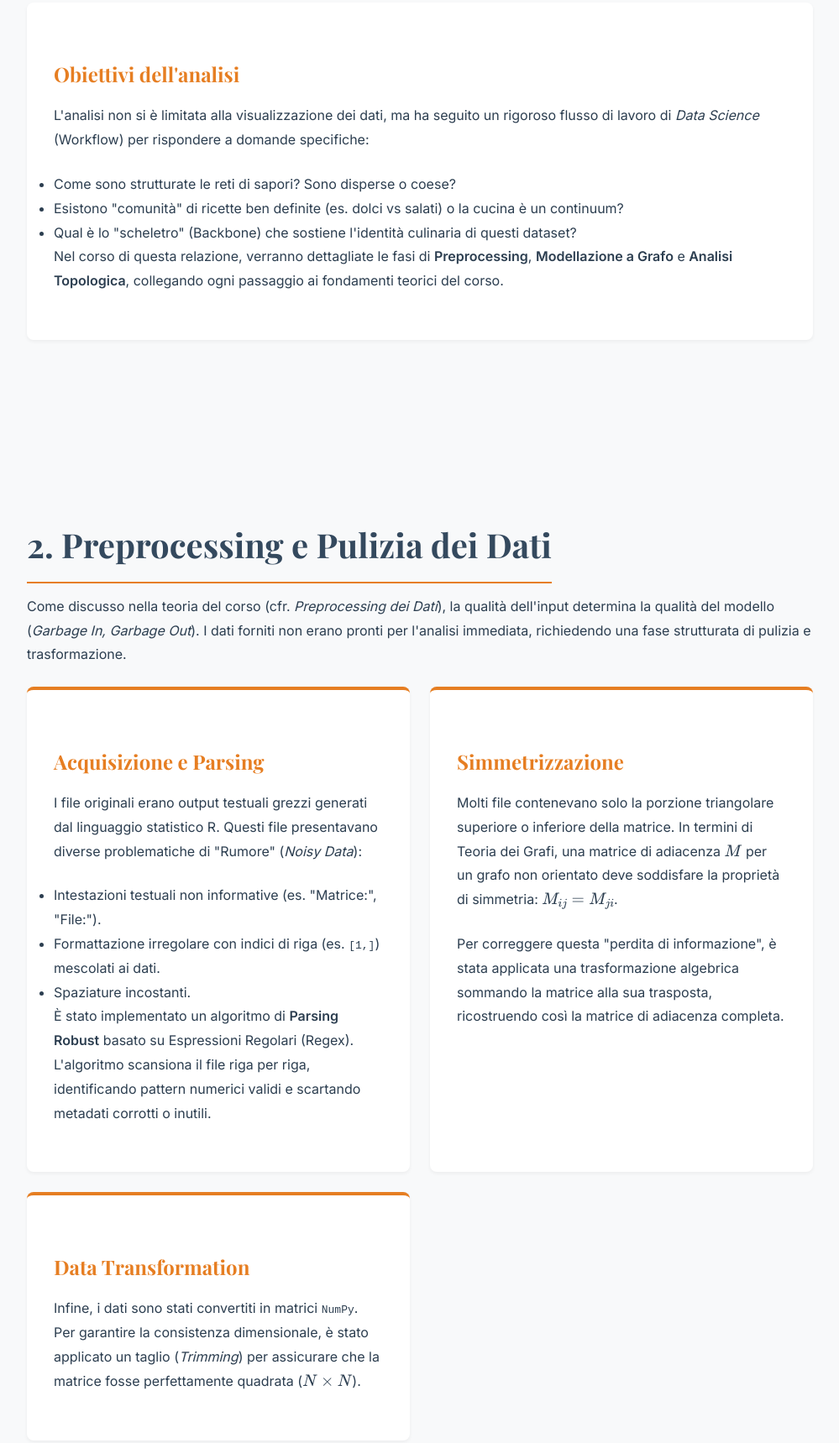
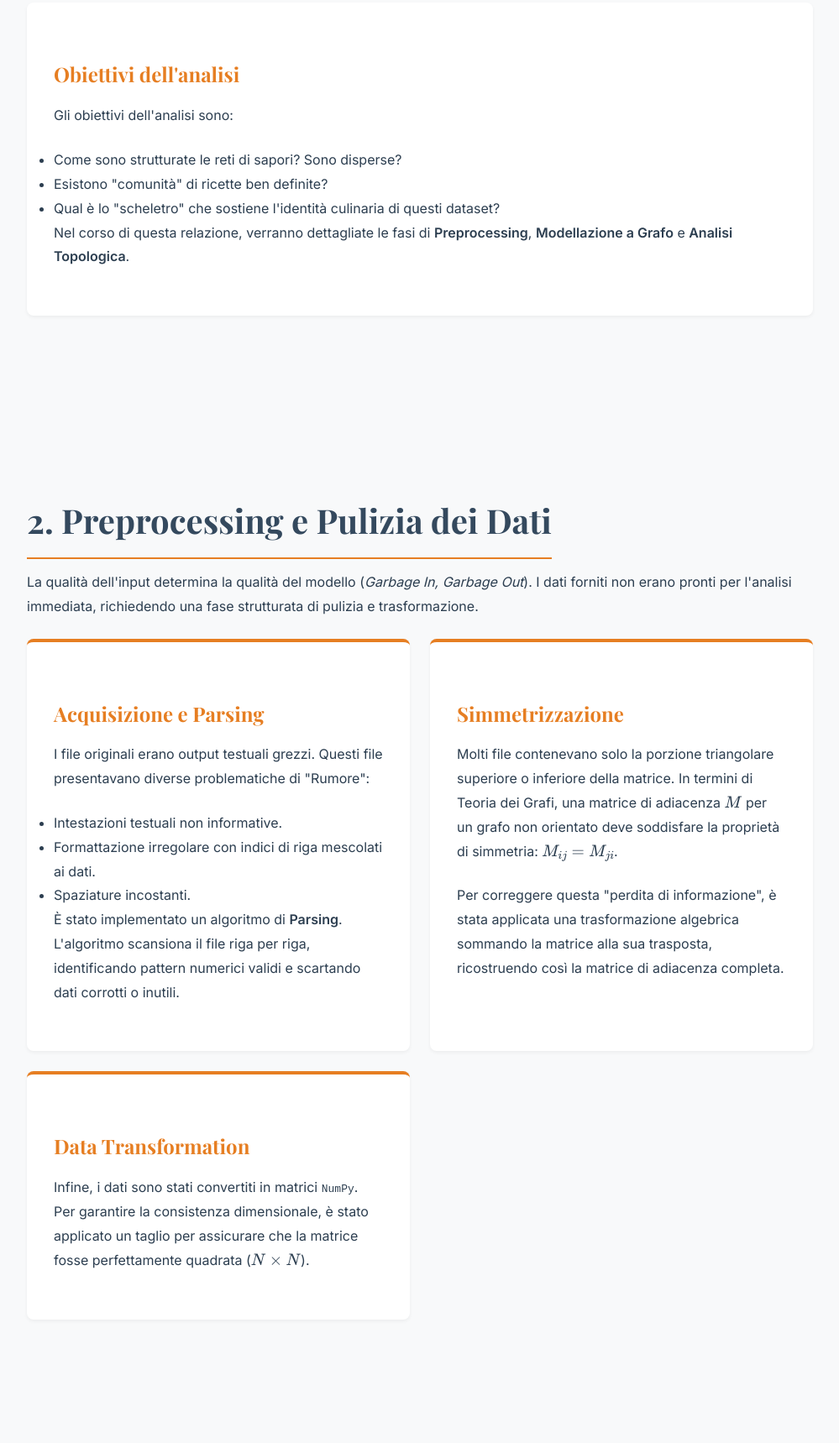
Before and after one commit to yokxi/food-network-analysis, a plain HTML site: page index.html in a window 1280 px wide. Shown: the part 1509-3228 px from the top of the page at 84% size, without its empty margins (140-1139 px from the left). Drawn offline with nearby package versions, Linux system fonts and the light colour scheme; a web font is replaced by a local one.

Commit message:
cambiata immagine

```diff
--- a/index.html
+++ b/index.html
@@ -71,17 +71,14 @@
 
             <div class="content-block">
                 <h3>Obiettivi dell'analisi</h3>
-                <p>L'analisi non si è limitata alla visualizzazione dei dati, ma ha seguito un rigoroso flusso di lavoro
-                    di <em>Data Science</em> (Workflow) per rispondere a domande specifiche:</p>
+                <p>Gli obiettivi dell'analisi sono:</p>
                 <ul>
-                    <li>Come sono strutturate le reti di sapori? Sono disperse o coese?</li>
-                    <li>Esistono "comunità" di ricette ben definite (es. dolci vs salati) o la cucina è un continuum?
-                    </li>
-                    <li>Qual è lo "scheletro" (Backbone) che sostiene l'identità culinaria di questi dataset?</li>
+                    <li>Come sono strutturate le reti di sapori? Sono disperse?</li>
+                    <li>Esistono "comunità" di ricette ben definite?</li>
+                    <li>Qual è lo "scheletro" che sostiene l'identità culinaria di questi dataset?</li>
                 </ul>
                 <p>Nel corso di questa relazione, verranno dettagliate le fasi di <strong>Preprocessing</strong>,
-                    <strong>Modellazione a Grafo</strong> e <strong>Analisi Topologica</strong>, collegando ogni
-                    passaggio ai fondamenti teorici del corso.
+                    <strong>Modellazione a Grafo</strong> e <strong>Analisi Topologica</strong>.
                 </p>
             </div>
 
@@ -90,23 +87,22 @@
         <section id="preprocessing" class="chapter">
             <h2>2. Preprocessing e Pulizia dei Dati</h2>
 
-            <p>Come discusso nella teoria del corso (cfr. <em>Preprocessing dei Dati</em>), la qualità dell'input
-                determina la qualità del modello (<em>Garbage In, Garbage Out</em>). I dati forniti non erano pronti per
-                l'analisi immediata, richiedendo una fase strutturata di pulizia e trasformazione.</p>
+            <p>La qualità dell'input determina la qualità del modello (<em>Garbage In, Garbage Out</em>). I dati forniti
+                non erano pronti per l'analisi immediata, richiedendo una fase strutturata di pulizia e trasformazione.
+            </p>
 
             <div class="card-grid">
                 <div class="card">
                     <h3>Acquisizione e Parsing</h3>
-                    <p>I file originali erano output testuali grezzi generati dal linguaggio statistico R. Questi file
-                        presentavano diverse problematiche di "Rumore" (<em>Noisy Data</em>):</p>
+                    <p>I file originali erano output testuali grezzi. Questi file presentavano diverse problematiche di
+                        "Rumore":</p>
                     <ul>
-                        <li>Intestazioni testuali non informative (es. "Matrice:", "File:").</li>
-                        <li>Formattazione irregolare con indici di riga (es. <code>[1,]</code>) mescolati ai dati.</li>
+                        <li>Intestazioni testuali non informative.</li>
+                        <li>Formattazione irregolare con indici di riga mescolati ai dati.</li>
                         <li>Spaziature incostanti.</li>
                     </ul>
-                    <p>È stato implementato un algoritmo di <strong>Parsing Robust</strong> basato su Espressioni
-                        Regolari (Regex). L'algoritmo scansiona il file riga per riga, identificando pattern numerici
-                        validi e scartando metadati corrotti o inutili.</p>
+                    <p>È stato implementato un algoritmo di <strong>Parsing</strong>. L'algoritmo scansiona il file
+                        riga per riga, identificando pattern numerici validi e scartando dati corrotti o inutili.</p>
                 </div>
                 <div class="card">
                     <h3>Simmetrizzazione</h3>
@@ -119,8 +115,8 @@
                 <div class="card">
                     <h3>Data Transformation</h3>
                     <p>Infine, i dati sono stati convertiti in matrici <code>NumPy</code>. Per garantire la consistenza
-                        dimensionale, è stato applicato un taglio (<em>Trimming</em>) per assicurare che la matrice
-                        fosse perfettamente quadrata ($N \times N$).</p>
+                        dimensionale, è stato applicato un taglio per assicurare che la matrice fosse perfettamente
+                        quadrata ($N \times N$).</p>
                 </div>
             </div>
         </section>
@@ -150,19 +146,18 @@
                 <div class="col">
                     <h4>Cucina Tradizionale</h4>
                     <p>Ha mostrato una densità alta ($\approx 0.81$), indicando una forte condivisione di ingredienti
-                        base (es. soffritti), ma mantenendo una certa variabilità.</p>
+                        base, ma mantenendo una certa variabilità.</p>
                 </div>
                 <div class="col">
                     <h4>Alta Cucina (Roca)</h4>
-                    <p>Ha mostrato una densità estrema ($\approx 0.998$). Questo trasforma la rete quasi in una
-                        <strong>Clique</strong> (Grafo Completo). Ciò suggerisce che nel menu di Roca, quasi ogni piatto
-                        richiama sapori presenti in tutti gli altri piatti.
+                    <p>Ha mostrato una densità estrema ($\approx 0.998$). Questo trasforma la rete quasi in un
+                        Grafo Completo. Ciò suggerisce che nel menu di Roca, quasi ogni piatto richiama sapori
+                        presenti in tutti gli altri piatti.
                     </p>
                 </div>
             </div>
 
             <div class="table-wrapper" style="margin-top: 2rem; margin-bottom: 3rem;">
-                <h4 style="text-align: center;">Tabella 1: Confronto metriche topologiche</h4>
                 <table style="width: 100%; border-collapse: collapse; box-shadow: 0 2px 4px rgba(0,0,0,0.1);">
                     <thead style="background-color: #34495e; color: white;">
                         <tr>
@@ -243,15 +238,15 @@
 
             <p>Uno degli obiettivi era verificare se fosse possibile distinguere automaticamente categorie di piatti
                 (es. Primi, Secondi, Dolci) basandosi solo sugli ingredienti. Per fare ciò, è stato applicato un
-                algoritmo di <strong>Community Detection</strong> (Greedy Modularity).</p>
+                algoritmo di <strong>Community Detection</strong></p>
 
             <div class="alert-box">
                 <h4>Risultati: L'Effetto Hairball</h4>
                 <p>L'applicazione dell'algoritmo ai nostri dataset ha restituito valori di Modularità estremamente bassi
                     (intorno a <strong>0.04 - 0.05</strong>).</p>
                 <p>Questo fenomeno è noto come <strong>Hairball Effect</strong>. Significa che la rete culinaria non è
-                    frammentata in isole separate. Esistono ingredienti "ponte" (Hub) utilizzati trasversalmente (es.
-                    zucchero, uova, farina, cipolla, olio). La cucina catalana appare quindi come un
+                    frammentata in isole separate. Esistono ingredienti "ponte" (Hub) utilizzati trasversalmente. La
+                    cucina catalana appare quindi come un
                     <strong>continuum</strong> omogeneo.
                 </p>
             </div>
```
Also changed, not shown: assets/images/backbone_Roca.png.
